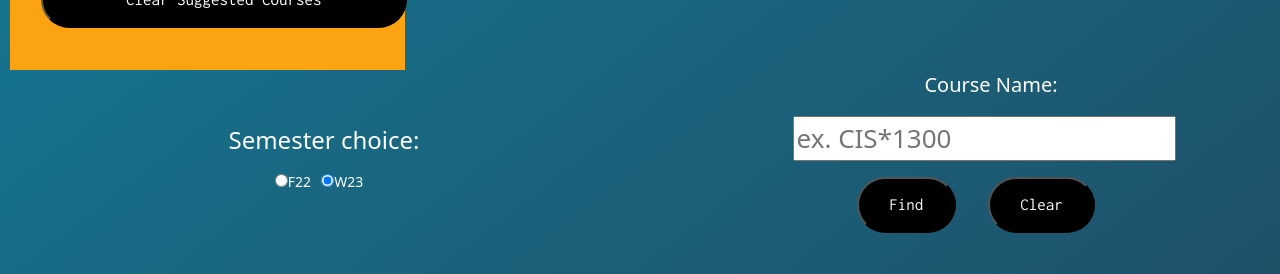
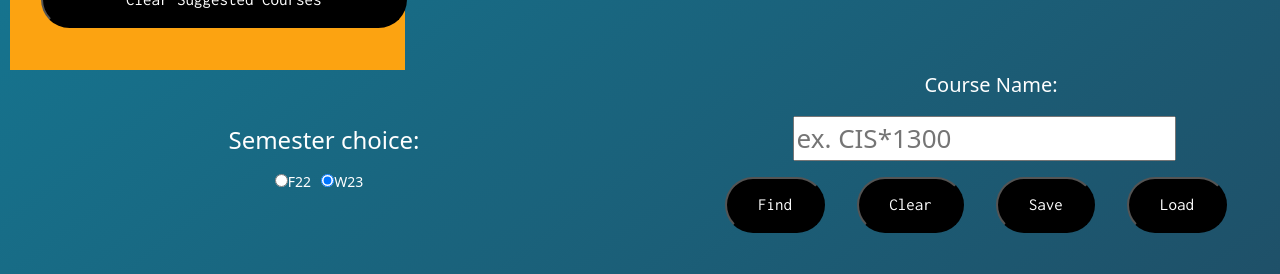
Before and after one commit to irather/Guelph-Scheduler-App, a React (Create React App) app in the folder scheduler-app/: page / in a window 1280 px wide. Shown: the part 663-937 px from the top of the page. Built offline with nearby package versions, Linux system fonts and the light colour scheme; the HTML template or start-up script is replaced by a standard one.

Commit message:
added saving functonality

```diff
--- a/scheduler-app/src/App.js
+++ b/scheduler-app/src/App.js
@@ -17,7 +17,7 @@ let F22entered = 0;
 let W23entered = 0;
 let F22current = [];
 let W23current = [];
-
+let currentSemester = 1;
 function App() {
   const [courseName, findCourseName] = useState("");
   const [returnedCourses, getReturnedCourses] = useState({});
@@ -28,17 +28,20 @@ function App() {
   const [errorCourse, setErrorCourse] = useState([]);
   const [enteredCourses,setEntered] = useState(0);
 
+
   async function semesterButtonClicked (e) {
     //save the data from the current semester
     if(semester === "F22"){
       F22current = currentCourses;
       F22sem = schedulerData;
       F22entered = enteredCourses;
+      currentSemester = 0;
     }
     else {
       W23current = currentCourses;
       W23sem = schedulerData;
       W23entered = enteredCourses;
+      currentSemester = 1;
     }
 
     //swap the scheduler data to the clicked semester
@@ -72,6 +75,61 @@ function App() {
     setCourseDetails(JSON.stringify(response.data.meetings));
   }*/
 
+
+  const saveCourses = async () => {
+    //call this function first to save any of the currently entered courses to the F22current and W23current object this will cause errors and complain b/c e isnt being sent as a param but should work as intended
+    semesterButtonClicked();
+
+    let f22Courses = JSON.stringify(F22sem);
+    let f22Cur =  JSON.stringify(F22current);
+    let f22Enter = F22entered;
+    let w23Courses = JSON.stringify(W23sem);
+    let w23Cur =  JSON.stringify(W23current);
+    let w23Enter = W23entered;
+
+    //stores the variables into local storage
+    localStorage.setItem("F22",f22Courses);
+    localStorage.setItem("f22Cur",f22Cur);
+    localStorage.setItem("f22Enter",f22Enter);
+    localStorage.setItem("W23",w23Courses);
+    localStorage.setItem("w23Cur",w23Cur);
+    localStorage.setItem("w23Enter",w23Enter);
+
+    //this can use the in house component later
+    alert("Courses have been saved!");
+  }
+
+  const loadCourses = async () => {
+    //pulls the info from local storage
+    let f22Courses = JSON.parse(localStorage.getItem("F22"));
+    let f22Cur =  JSON.parse(localStorage.getItem("f22Cur"));
+    let f22Enter = parseInt(localStorage.getItem("f22Enter"));
+    let w23Courses = JSON.parse(localStorage.getItem("W23"));
+    let w23Cur =  JSON.parse(localStorage.getItem("w23Cur"));
+    let w23Enter = parseInt(localStorage.getItem("w23Enter"));
+
+    //replace the current value with the stored one
+    F22current = f22Cur;
+    F22sem = f22Courses;
+    F22entered = f22Enter;
+    W23current = w23Cur;
+    W23sem = w23Courses;
+    W23entered = w23Enter;
+
+    //sets the currently viewed schedule accordingly
+    //W23
+    if(currentSemester === 1) {
+      setEntered(W23entered);
+      addSchedule(W23sem);
+      addCourses(W23current);
+    } else {
+      setEntered(F22entered);
+      addSchedule(F22sem);
+      addCourses(F22current);
+    }
+
+    alert("Courses have been loaded!");
+  }
 
   //function to send course name to the backend might not async can be changed to be so
   const addSearchedCourses = async (event) => {
@@ -413,7 +471,7 @@ function App() {
             <div className="form-box">
               {/* Semester preference */}
               <div className="form-inline label row">
-                <div class="col">
+                <div className="col">
                   <div className="semester-choice">
                     <fieldset className="fieldset">
                     <legend>Semester choice:</legend>
@@ -425,7 +483,7 @@ function App() {
                   </div>
                 </div>
 
-                <div class="col">
+                <div className="col">
                   <p>Course Name:</p>
                   <div tabIndex={"100"}
                       onFocus={(e) => dropdownVisibility("block")} onBlur={(e) => dropdownVisibility("none")}>
@@ -437,6 +495,9 @@ function App() {
                   </div>
                   <button type="submit" className="button">Find</button>
                   <button type="button" className="button" onClick={removeCourses}>Clear</button>
+
+                  <button type="button" className="button" onClick={saveCourses}>Save</button>
+                  <button type="button" className="button" onClick={loadCourses}>Load</button>
                 </div>
               </div>
             </div>
```
